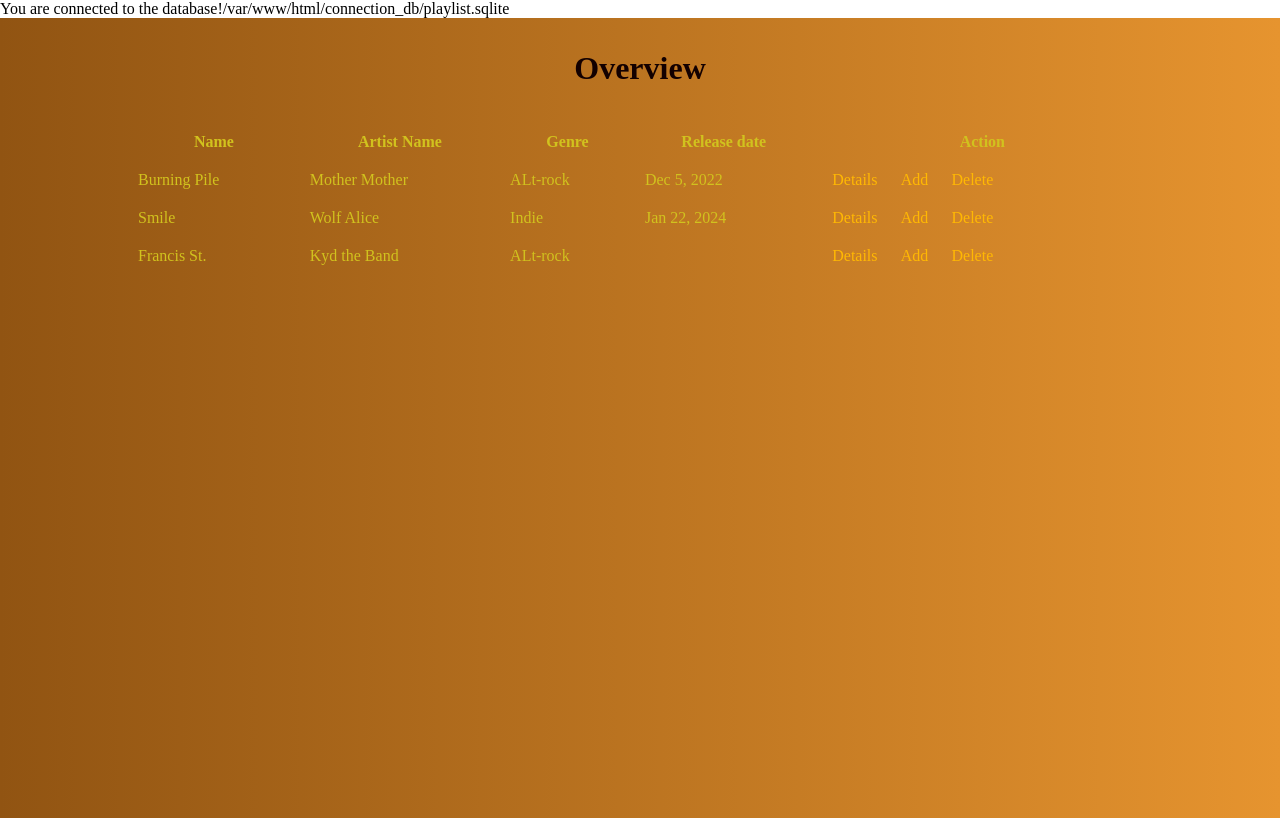
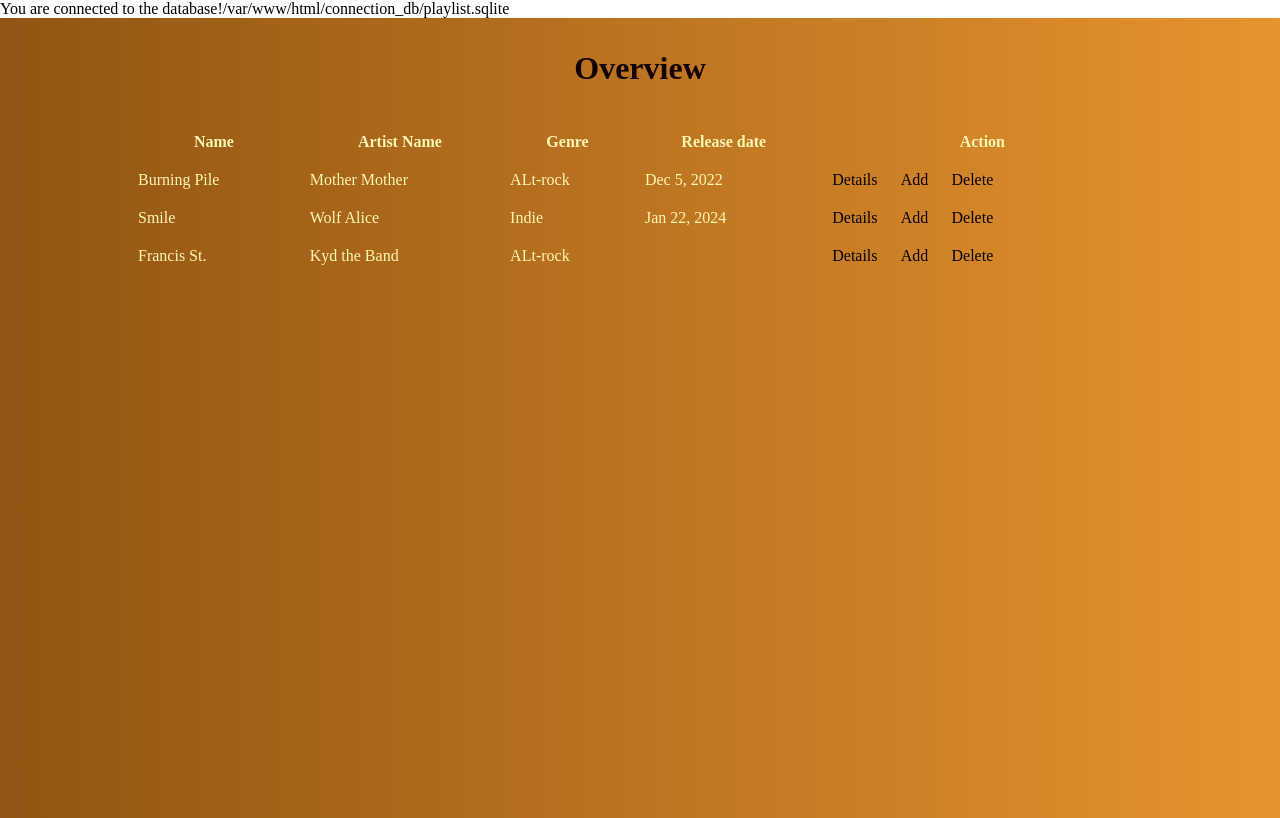
Before and after one commit to tony0nyx/My-Music-Library, a PHP site: page / in a window 1280 px wide. Run offline with PHP 8.4, Linux system fonts and the light colour scheme; data comes from the database, SQL or seed files in the repository.

Commit message:
added stuff

```diff
--- a/styles/style.css
+++ b/styles/style.css
@@ -32,7 +32,7 @@ table{
 }
 .my_table, th , td{
 
-  color: #d1c21e;
+  color: #fff6b1;
 
 
 }
@@ -46,7 +46,7 @@ td{
 }
 
 a{
-    color: #ffb803;
+    color: #070000;
     text-decoration: none;
     padding: 0.6em;
 }
```
